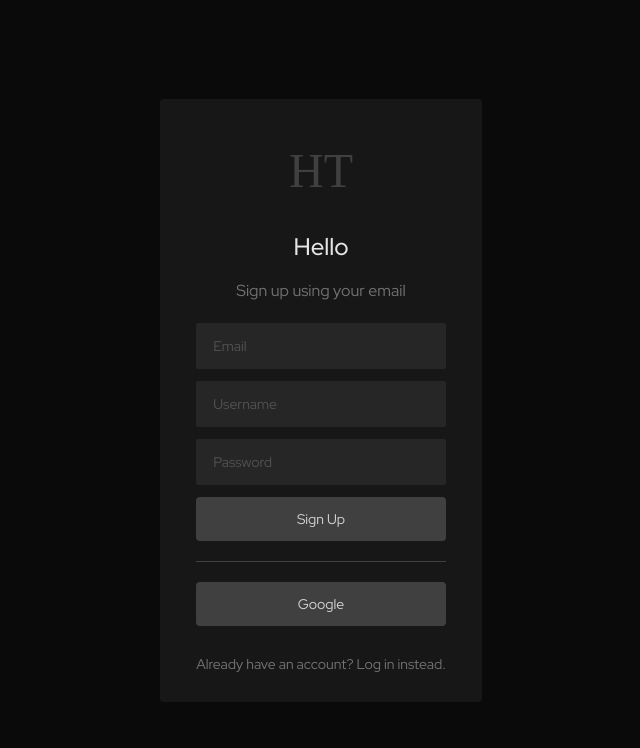
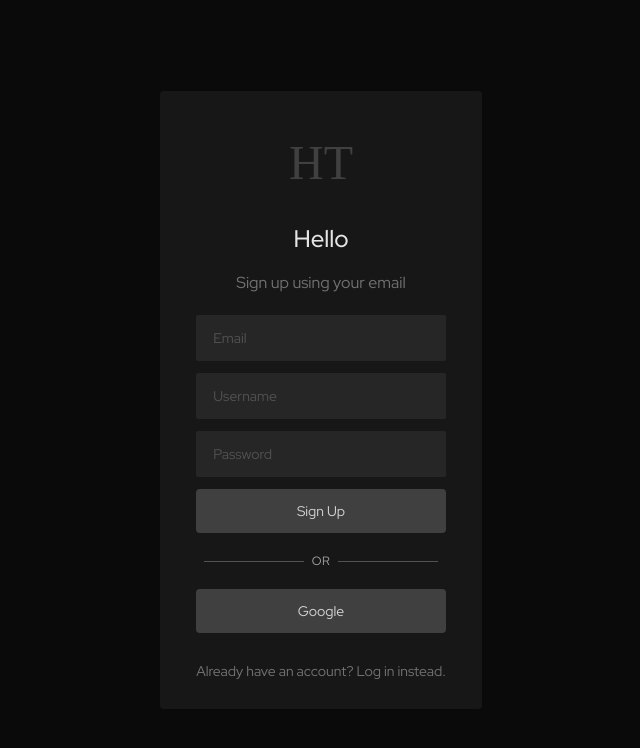
Before and after one commit to AlonLandmann/holdem-trainer-5, a Next.js app: page /signup in a window 1280 px wide. Shown: the top 748 px of the page, without its empty margins (319-959 px from the left). Built offline with nearby package versions, Linux system fonts and the light colour scheme; a web font is replaced by a local one.

Commit message:
add or divider to sign up form

```diff
--- a/components/_common_/Input.js
+++ b/components/_common_/Input.js
@@ -1,4 +1,5 @@
 export default function Input({
+  utilClasses = '',
   name = '',
   type = 'text',
   placeholder = '',
@@ -11,6 +12,7 @@ export default function Input({
         bg-neutral-800 py-3 px-4 rounded-sm outline-none text-sm
         border border-transparent focus:border-neutral-700
         placeholder-neutral-600
+        ${utilClasses}
       `}
       name={name}
       type={type}
--- a/components/signup/SignupRoot.js
+++ b/components/signup/SignupRoot.js
@@ -20,7 +20,7 @@ export default function SignupRoot() {
         <p className='text-neutral-500 mb-5'>
           Sign up using your email
         </p>
-        <div className='flex flex-col gap-3 w-full pb-5 border-b border-b-neutral-700'>
+        <div className='flex flex-col gap-3 w-full pb-5'>
           <Input
             name='email'
             type='email'
@@ -43,10 +43,15 @@ export default function SignupRoot() {
             onChange={e => setPassword(e.target.value)}
           />
           <Button
-              utilClasses='w-full'
-              text='Sign Up'
-              type='submit'
-            />
+            utilClasses='w-full'
+            text='Sign Up'
+            type='submit'
+          />
+        </div>
+        <div className='flex items-center self-stretch gap-2 px-2'>
+          <div className='flex-grow bg-neutral-600 h-[1px]'></div>
+          <div className='text-xs text-neutral-400 tracking-wider'>OR</div>
+          <div className='flex-grow bg-neutral-600 h-[1px]'></div>
         </div>
         <div className='pt-5 pb-7 self-stretch'>
           <Button
```
